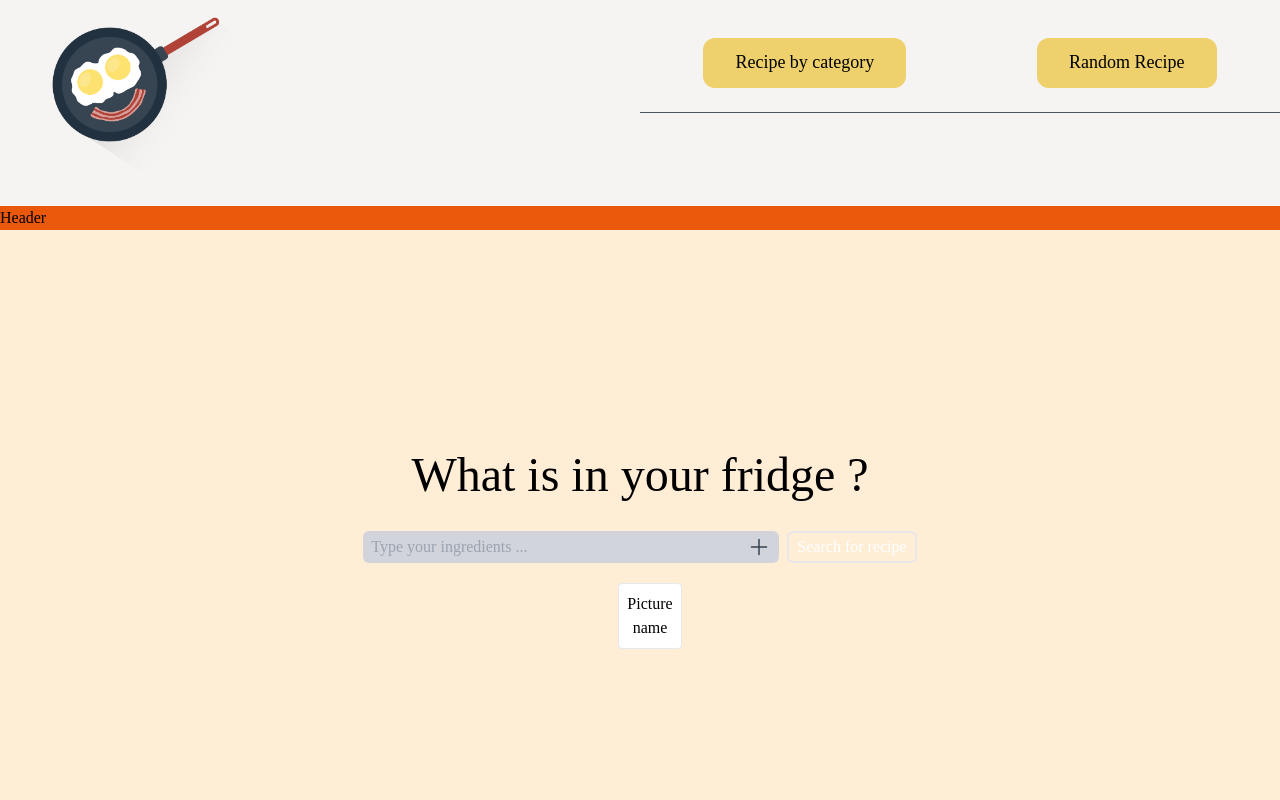
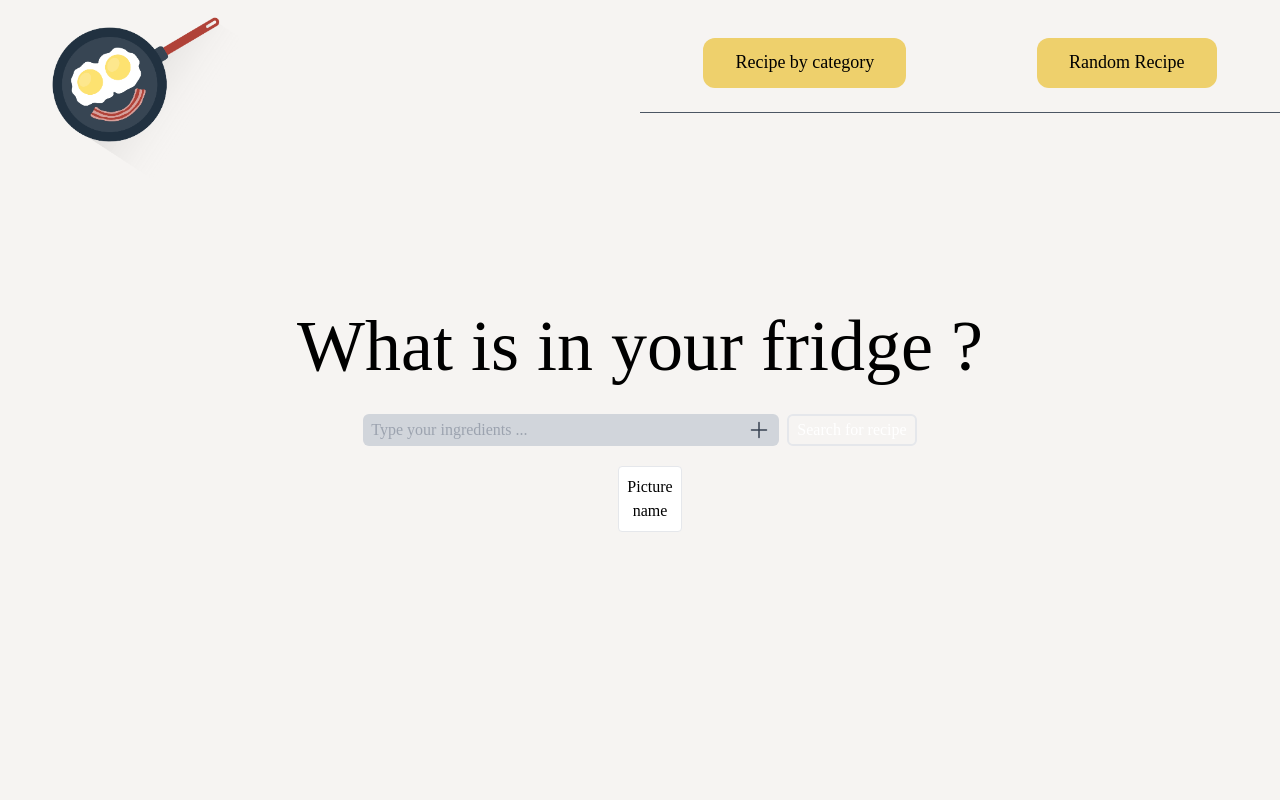
Before and after one commit to egidehirwa/iCook-frontend, a Next.js app: page / in a window 1280 px wide. Shown: the top 800 px of the page. Built offline with nearby package versions, Linux system fonts and the light colour scheme.

Commit message:
version netoyé pour Kawtar

```diff
--- a/src/app/globals.css
+++ b/src/app/globals.css
@@ -8,6 +8,7 @@ body {
   background-color: #F6F4F2;
   max-width: 100vw;
   overflow-x: hidden;
+  max-height: 100vh;
 }
 
 a {
--- a/src/app/page.jsx
+++ b/src/app/page.jsx
@@ -27,10 +27,9 @@ const inter = Inter({ subsets: ["latin"] });
 export default function Home() {
   return (
     <main className="justify-center flex flex-col h-screen ">
-      <div className=" w-full flex  bg-orange-600 "><h1>Header</h1></div>
-      <div className=" text-center bg-orange-100 h-4/5 flex flex-col justify-center">
+      <div className=" text-center bg-red-100 h-3/5 flex flex-col ">
         <div className="pb-8">
-          <h1 className="text-5xl">What is in your fridge ?</h1>
+          <h1 className="text-7xl">What is in your fridge ?</h1>
         </div>
         <div className="flex justify-center ">
           <SearchBar/>
@@ -39,7 +38,6 @@ export default function Home() {
         </div>
         <Ingredient />
       </div>
-      <div className=" flex self-center w-full bg-orange-200"><h1>Footer</h1></div>
     </main>
 
   );
```
